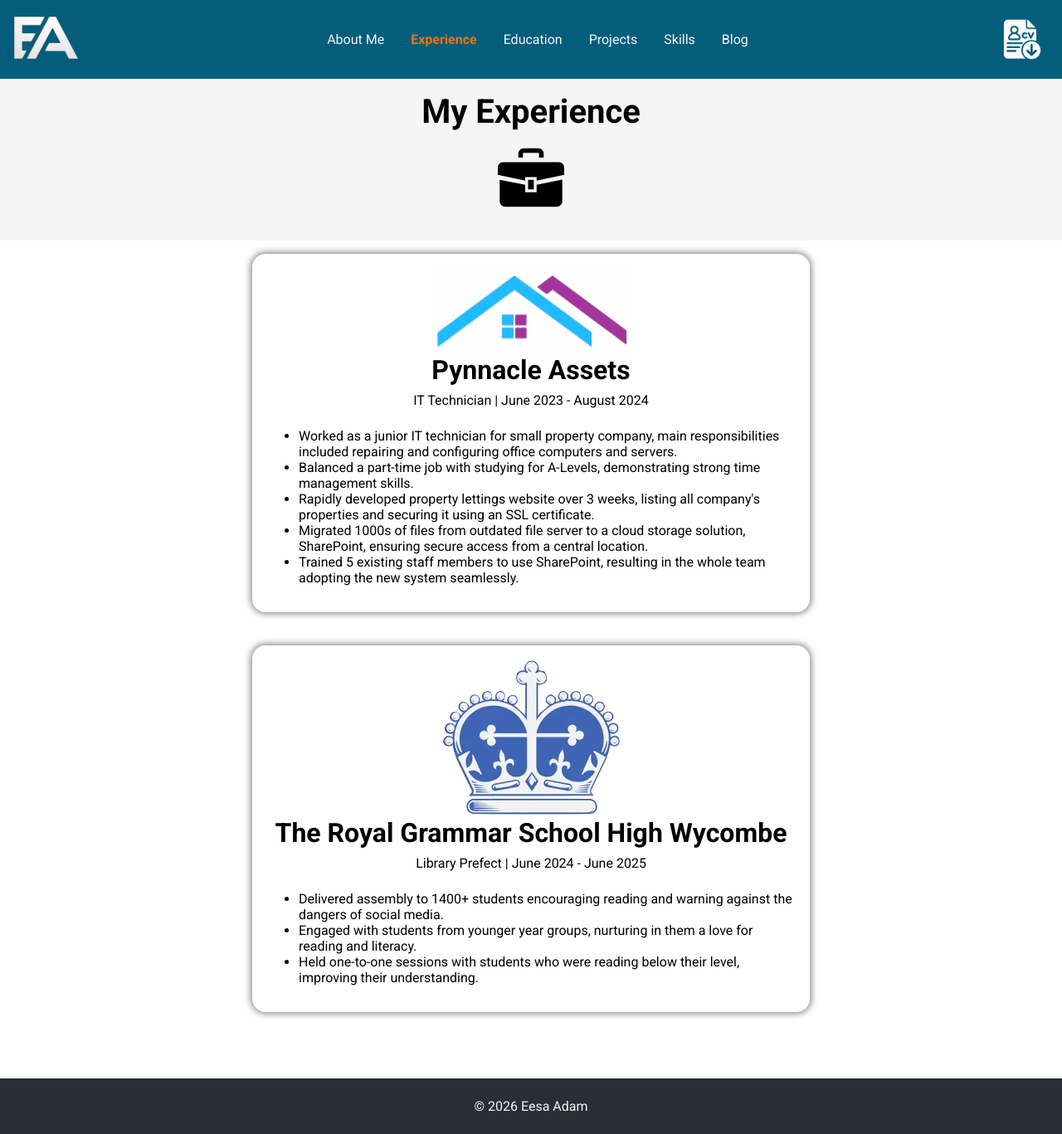
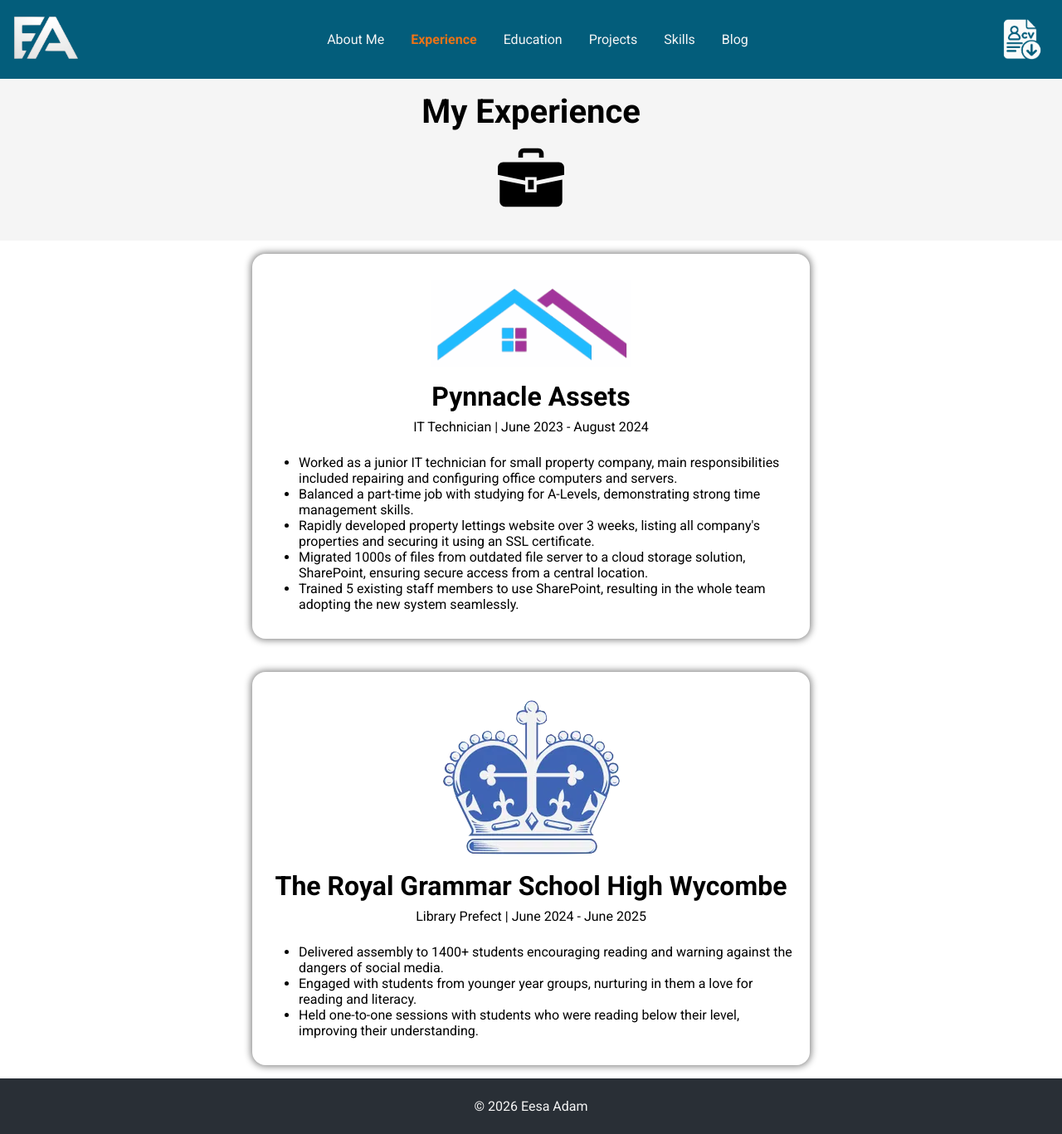
Before and after one commit to SabreT00th84/PortfolioWebsite, a Jekyll site: the page built from experience.html, in a window 1280 px wide and 1367 px high. Shown: the whole window at 83% size. Built offline with Jekyll 4.4.1, drawn with Linux system fonts in a browser that asks for light colours.

Commit message:
fix: Fix layout issues with logos

```diff
--- a/CSS/education.css
+++ b/CSS/education.css
@@ -29,9 +29,11 @@
     border-radius: 1rem;
 }
 
-.edu-card>img {
+.edu-card img {
     max-width: 15rem;
+    align-self: center;
     background-color: #F5F5F5;
     padding: 1rem;
+    margin: 1rem;
     border-radius: 1rem;
 }
--- a/CSS/experience.css
+++ b/CSS/experience.css
@@ -30,5 +30,6 @@
 }
 
 .exp-card img {
-    max-width: 15rem
+    max-width: 15rem;
+    margin: 1rem;
 }
```
